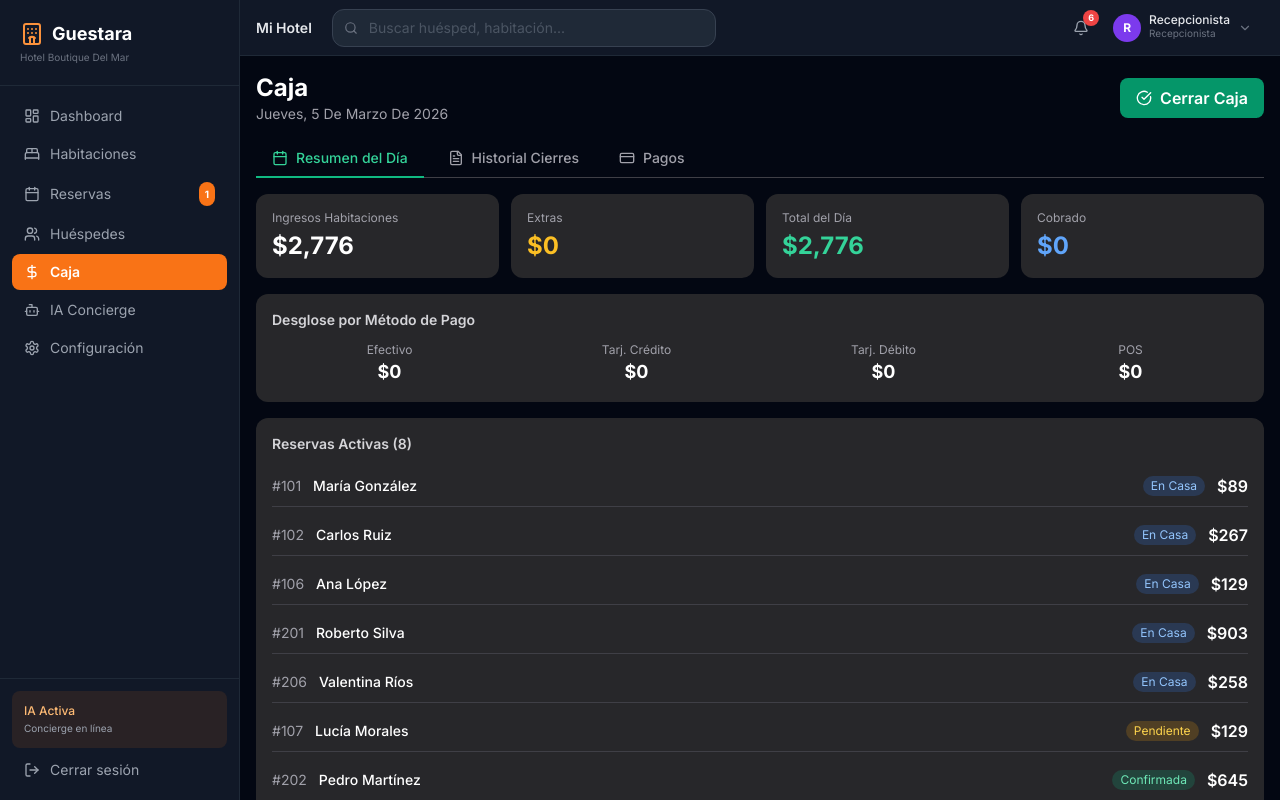
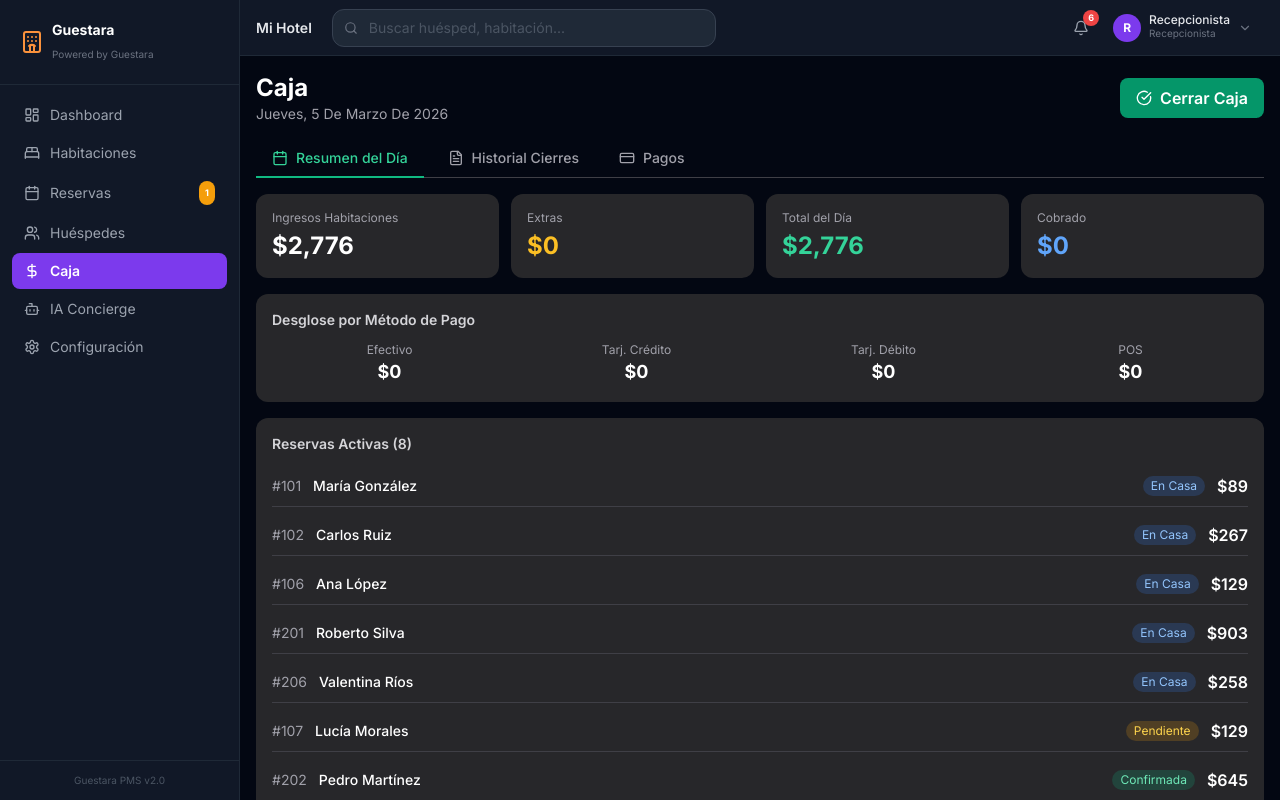
Before and after one commit to guestara-dev/guestara, a Next.js app: page /caja in a window 1280 px wide. Built offline with nearby package versions, Linux system fonts and the light colour scheme.

Commit message:
fix(sidebar): apply all BUG/UX/ADD fixes - violet active state, isActive dashboard, hotel name from config, pending badge, remove logout, overflow-y-auto

```diff
--- a/components/Sidebar.tsx
+++ b/components/Sidebar.tsx
@@ -1,15 +1,16 @@
 'use client'
-import { useState, useEffect, useCallback } from 'react'
+import { useState, useEffect } from 'react'
 import Link from 'next/link'
-import { useRouter, usePathname } from 'next/navigation'
-import { LayoutDashboard, BedDouble, Calendar, Users, Bot, Settings, Hotel, DollarSign, LogOut } from 'lucide-react'
+import { usePathname } from 'next/navigation'
+import { LayoutDashboard, BedDouble, Calendar, Users, Bot, Settings, DollarSign, Hotel } from 'lucide-react'
 import { useStore } from '@/lib/store'
 
+// ADD-22 FIX: href actualizado a /dashboard como ruta principal autenticada
 const nav = [
-  { icon:LayoutDashboard, label:'Dashboard',      href:'/'               },
+  { icon:LayoutDashboard, label:'Dashboard',      href:'/dashboard'      },
   { icon:BedDouble,       label:'Habitaciones',   href:'/habitaciones'   },
   { icon:Calendar,        label:'Reservas',       href:'/reservas'       },
-  { icon:Users,           label:'Huéspedes',      href:'/huespedes'      },
+  { icon:Users,           label:'Huéspedes',       href:'/huespedes'       },
   { icon:DollarSign,      label:'Caja',           href:'/caja'           },
   { icon:Bot,             label:'IA Concierge',   href:'/concierge'      },
   { icon:Settings,        label:'Configuración',  href:'/configuracion'  },
@@ -17,50 +18,63 @@ const nav = [
 
 export default function Sidebar() {
   const pathname   = usePathname()
-  const router     = useRouter()
   const { reservations, hotelLogo } = useStore()
   const [mounted, setMounted] = useState(false)
   useEffect(() => setMounted(true), [])
 
   const pendingCount = mounted ? reservations.filter(r => r.status === 'pending').length : 0
 
-  // P5 FIX: logout function clears cookie and redirects to login
-  const handleLogout = useCallback(() => {
-    document.cookie = 'g_auth=; path=/; max-age=0'
-    localStorage.removeItem('g_last_activity')
-    router.push('/login')
-  }, [router])
+  // UX-12: Hotel name from config
+  const [hotelName, setHotelName] = useState('Guestara')
+  useEffect(() => {
+    try {
+      const config = localStorage.getItem('guestara_hotel_config')
+      if (config) setHotelName(JSON.parse(config).nombre || 'Guestara')
+    } catch {}
+  }, [])
+
+  // ADD-22 FIX: isActive maneja tanto / como /dashboard
+  const isActive = (href: string) => {
+    if (href === '/dashboard') return pathname === '/dashboard' || pathname === '/'
+    return pathname === href || pathname.startsWith(href + '/')
+  }
 
   return (
-    <aside className="w-60 bg-gray-900 border-r border-gray-800 flex flex-col shrink-0">
-
+    <aside className="w-60 bg-gray-900 border-r border-gray-800 flex flex-col shrink-0 overflow-y-auto">
       {/* LOGO / HOTEL */}
       <div className="p-5 border-b border-gray-800">
         <div className="flex items-center gap-2">
           {hotelLogo ? (
             <img src={hotelLogo} alt="Logo" className="h-8 w-8 object-contain rounded" />
           ) : (
-            <Hotel className="w-6 h-6 text-orange-400"/>
+            <Hotel className="w-6 h-6 text-orange-400" />
           )}
-          <span className="text-lg font-bold">{hotelLogo ? '' : 'Guestara'}</span>
+          <div className="min-w-0">
+            {/* UX-12 FIX: APP_NAME = Guestara siempre, hotel name configurable */}
+            <span className="text-sm font-bold block truncate">{hotelName}</span>
+            <span className="text-[10px] text-gray-500">Powered by Guestara</span>
+          </div>
         </div>
-        <p className="text-[10px] text-gray-500 mt-0.5">Hotel Boutique Del Mar</p>
       </div>
 
       {/* NAV LINKS */}
+      {/* ADD-22 FIX: Usar componente Link de Next.js en TODOS los items */}
       <nav className="flex-1 p-3 space-y-0.5">
         {nav.map(({ icon:Icon, label, href }) => (
-          <Link key={href} href={href}
+          <Link
+            key={href}
+            href={href}
             className={`flex items-center gap-2.5 px-3 py-2 rounded-lg text-sm transition-all ${
-              pathname === href
-                ? 'bg-orange-500 text-white font-semibold'
+              isActive(href)
+                ? 'bg-violet-600 text-white font-semibold'
                 : 'text-gray-400 hover:bg-gray-800 hover:text-white'
             }`}
           >
-            <Icon className="w-4 h-4 shrink-0"/>
-            <span className="flex-1">{label}</span>
-            {label === 'Reservas' && pendingCount > 0 && (
-              <span className="bg-orange-500 text-white text-[10px] font-bold px-1.5 py-0.5 rounded-full">
+            <Icon className="w-4 h-4 shrink-0" />
+            <span className="truncate">{label}</span>
+            {/* Badge para reservas pendientes en el nav de Reservas */}
+            {href === '/reservas' && pendingCount > 0 && (
+              <span className="ml-auto bg-amber-500 text-white text-[9px] font-bold px-1.5 py-0.5 rounded-full">
                 {pendingCount}
               </span>
             )}
@@ -68,20 +82,9 @@ export default function Sidebar() {
         ))}
       </nav>
 
-      {/* FOOTER: IA STATUS + LOGOUT */}
-      <div className="p-3 border-t border-gray-800 space-y-1">
-        <div className="bg-orange-500/10 rounded-lg p-3">
-          <p className="text-xs text-orange-300 font-medium">IA Activa</p>
-          <p className="text-[10px] text-gray-400 mt-0.5">Concierge en línea</p>
-        </div>
-        {/* P5 FIX: Logout button always visible at bottom of sidebar */}
-        <button
-          onClick={handleLogout}
-          className="w-full flex items-center gap-2.5 px-3 py-2 rounded-lg text-sm text-gray-400 hover:bg-red-900/30 hover:text-red-300 transition-colors"
-        >
-          <LogOut className="w-4 h-4 shrink-0" />
-          <span>Cerrar sesión</span>
-        </button>
+      {/* FOOTER VERSION */}
+      <div className="p-3 border-t border-gray-800">
+        <p className="text-[10px] text-gray-600 text-center">Guestara PMS v2.0</p>
       </div>
     </aside>
   )
```
